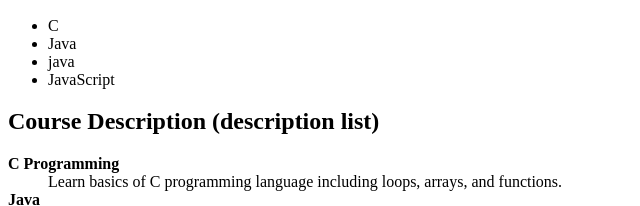
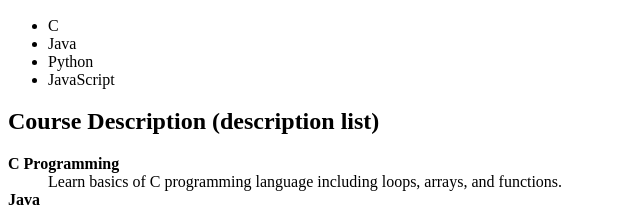
Before and after one commit to aniketguptarkg/AIML-1_LAB_MANUAL_EXPERIMENTS, a plain HTML site: page experiment1.html in a window 1280 px wide. Shown: the part 287-493 px from the top of the page, 0-640 px from the left. Drawn offline with Linux system fonts and the light colour scheme.

Commit message:
experiment1

```diff
--- a/experiment1.html
+++ b/experiment1.html
@@ -7,7 +7,10 @@
 </head>
 <body>
     <h1>Introduction</h1>
-    <p>Welcome to the <b>Course curriculum</b>. This page demonstrates the use of <i>HTML formatting</i>,<u>lists</u> and special characters such as &copy; and &lt; and &gt;</p>
+    <p>Welcome to the <b>Course curriculum</b>.
+         This page demonstrates the use of <i>HTML formatting</i>,
+         <u>lists</u> and special characters such as &copy; and &lt; and &gt;
+    </p>
     <h2>Semester 1 Subjects (Ordered list)</h2>
     <ol>
         <li>Mathematics 1</li>
@@ -19,7 +22,7 @@
     <ul>
         <li>C</li>
         <li>Java</li>
-        <li>java</li>
+        <li>Python</li>
         <li>JavaScript</li>
     </ul>
     <h2>Course Description (description list)</h2>
```
